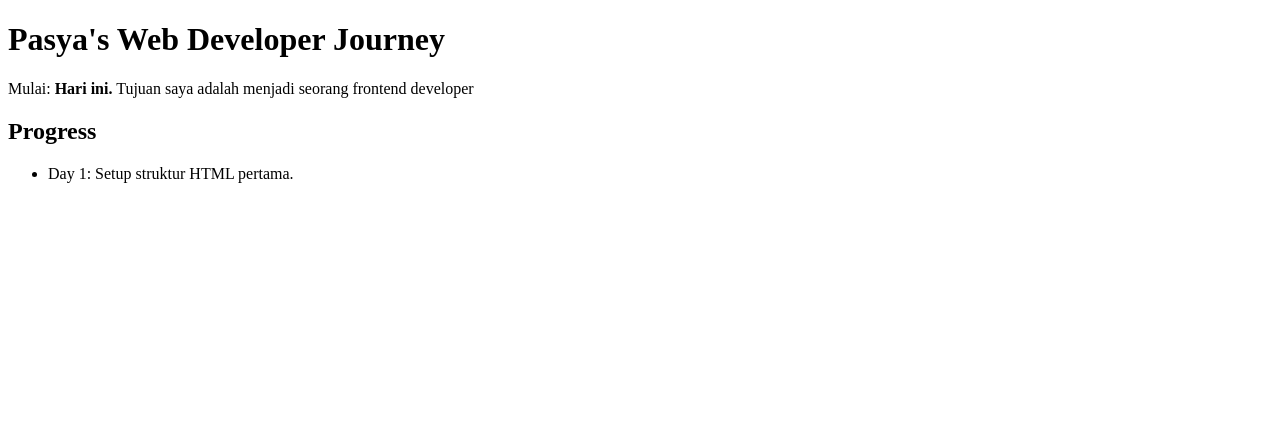
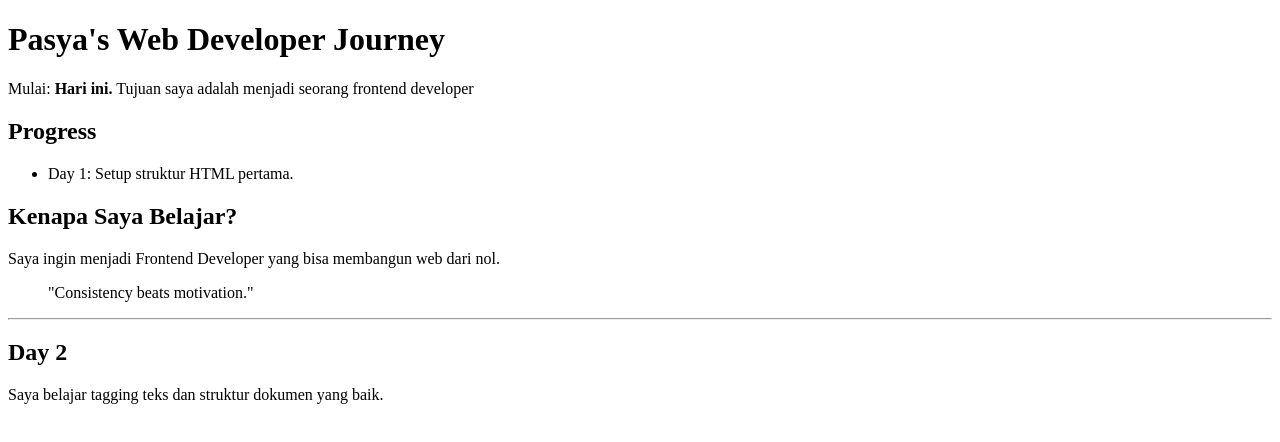
Before and after one commit to Psyalbanna/progress-journal, a plain HTML site: page index.html in a window 1280 px wide. Drawn offline with Linux system fonts and the light colour scheme.

Commit message:
feat: add structured text formatting and headings

```diff
--- a/index.html
+++ b/index.html
@@ -14,6 +14,18 @@
     <ul>
         <li>Day 1: Setup struktur HTML pertama.</li>
     </ul>
+    <h2>Kenapa Saya Belajar?</h2>
+    <p>Saya ingin menjadi Frontend Developer yang bisa membangun web dari nol.</p>
+
+    <blockquote>
+        "Consistency beats motivation."
+    </blockquote>
+
+    <hr>
+
+    <h2>Day 2</h2>
+    <p>Saya belajar tagging teks dan struktur dokumen yang baik.</p>
+
 
 </body>
 </html>
```
